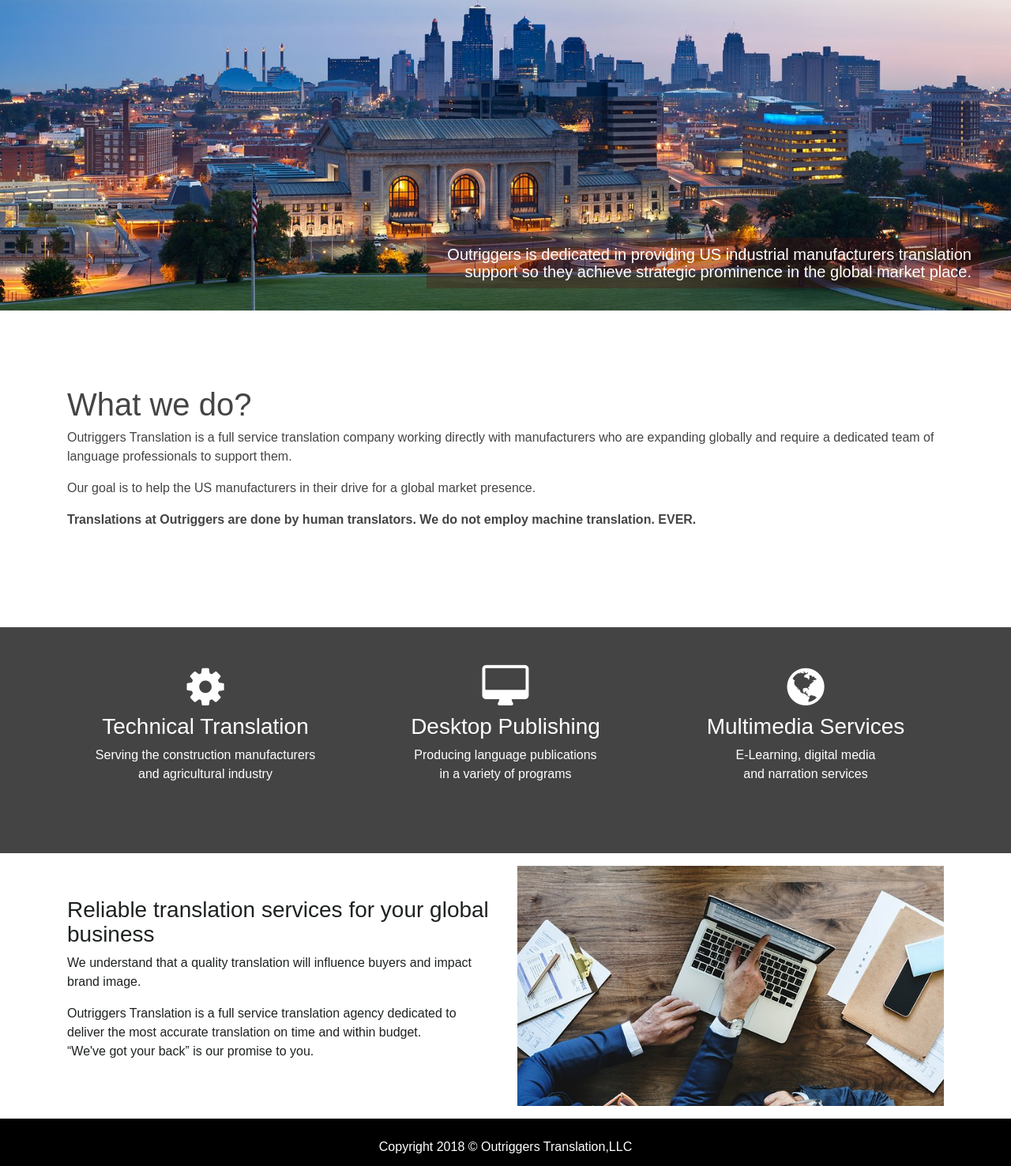
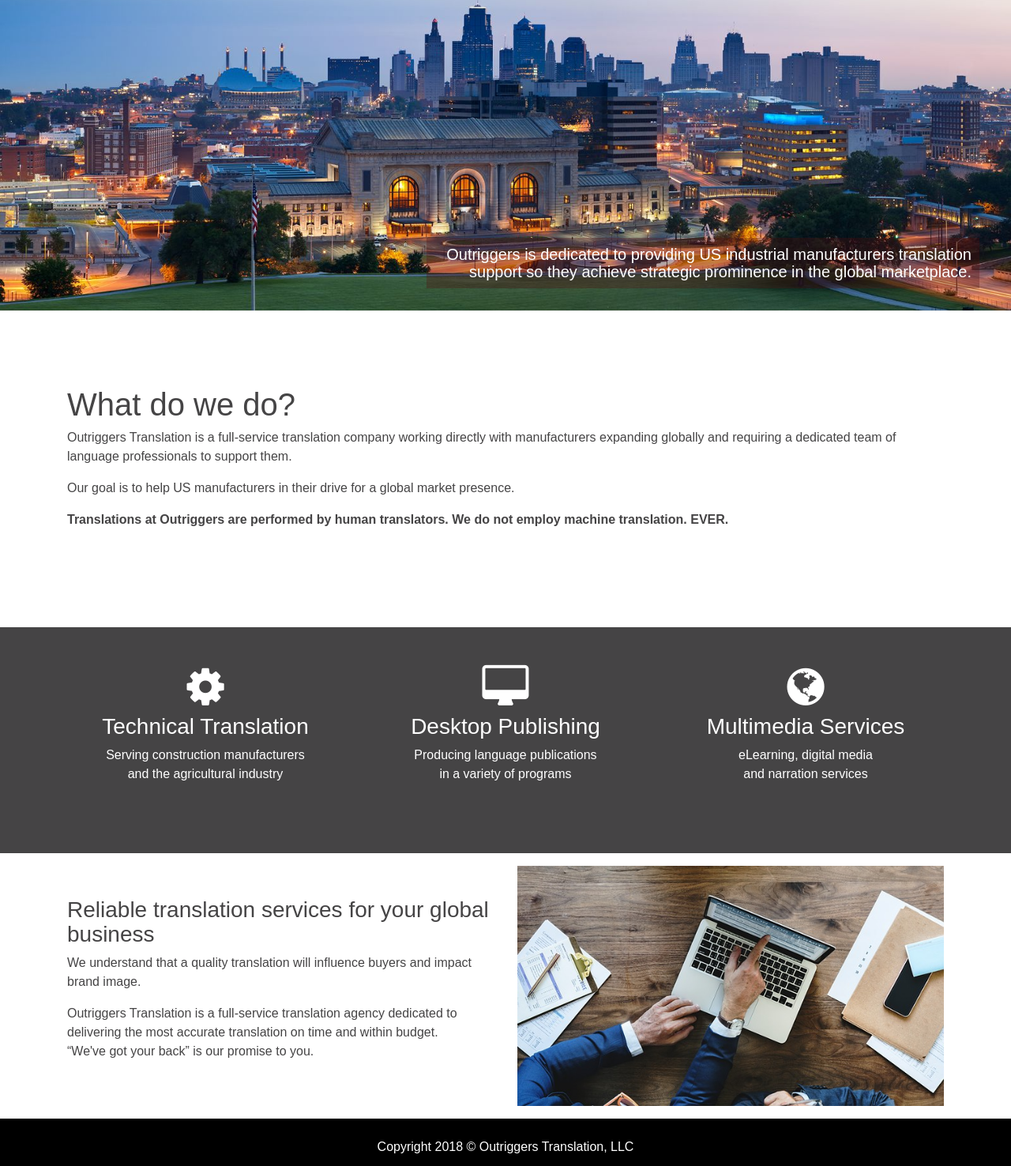
Before and after one commit to coderSuhaib/Outriggers-Translation, a plain HTML site: page index.html in a window 1280 px wide. Shown: the part 184-1660 px from the top of the page at 79% size. Drawn offline with Linux system fonts and the light colour scheme.

Commit message:
Added the thired draft of changes

```diff
--- a/index.html
+++ b/index.html
@@ -46,8 +46,8 @@
                     <div>
                         <h1 class="d-none d-sm-block main-heading-block">Quality Translation for Your Growing International Market</h1>
                         <h5 class="d-none d-md-block text-right main-text-block">
-                            Outriggers is dedicated in providing US industrial manufacturers translation support so they
-                            achieve strategic prominence in the global market place.
+                            Outriggers is dedicated to providing US industrial manufacturers translation support so they
+                            achieve strategic prominence in the global marketplace.
                         </h5>
                     </div>
                 </div>
@@ -57,18 +57,18 @@
             <section id="home-heading" class="p-5">
                 <div class="row">
                     <div class="col">
-                        <div class="container pt-5">
-                            <h1>What we do?</h1>
-                            <p>Outriggers Translation is a full service translation company working directly
-                                with manufacturers who are expanding globally and require a dedicated team
+                        <div class="container pt-5 main-page-text">
+                            <h1>What do we do?</h1>
+                            <p>Outriggers Translation is a full-service translation company working directly
+                                with manufacturers expanding globally and requiring a dedicated team
                                 of language professionals to support them.
                             </p>
                             <p>
-                                Our goal is to help the US manufacturers in their drive for a global
+                                Our goal is to help US manufacturers in their drive for a global
                                 market presence.
                             </p>
                             <p>
-                                <strong>Translations at Outriggers are done by human
+                                <strong>Translations at Outriggers are performed by human
                                 translators. We do not employ machine translation. EVER.</strong>
                             </p>
                         </div>
@@ -84,7 +84,7 @@
                         <div class="col-md-4 mb-4 text-center">
                             <i class="fa fa-cog mb-2"></i>
                             <h3>Technical Translation</h3>
-                            <p>Serving the construction manufacturers </br>and agricultural industry</p>
+                            <p>Serving construction manufacturers </br>and the agricultural industry</p>
                         </div>
                         <div class="col-md-4 mb-4 text-center">
                             <i class="fa fa-desktop mb-2"></i>
@@ -94,7 +94,7 @@
                         <div class="col-md-4 mb-4 text-center">
                             <i class="fa fa-globe mb-2"></i>
                             <h3>Multimedia Services</h3>
-                            <p>E-Learning, digital media </br>and narration services</p>
+                            <p>eLearning, digital media </br>and narration services</p>
                         </div>
                     </div>
                 </div>
@@ -104,13 +104,13 @@
             <section id="info" class="py-3">
                 <div class="container">
                     <div class="row">
-                        <div class="col-md-6 align-self-center test-text">
+                        <div class="col-md-6 align-self-center main-page-text">
                             <h3>Reliable translation services for your global business</h3>
                             <p>We understand that a quality translation will influence buyers
                                 and impact brand image.
                             </p>
-                            <p>Outriggers Translation is a full service translation agency dedicated
-                                to deliver the most accurate translation on time and within budget.
+                            <p>Outriggers Translation is a full-service translation agency dedicated
+                                to delivering the most accurate translation on time and within budget.
                             </br>“We've got your back” is our promise to you.
                             </p>
                         </div>
@@ -126,7 +126,7 @@
             <div class="container">
                 <div class="row">
                     <div class="col">
-                        <p>Copyright 2018 &copy; Outriggers Translation,LLC</p>
+                        <p>Copyright 2018 &copy; Outriggers Translation, LLC</p>
                     </div>
                 </div>
             </div>
--- a/scss/style.scss
+++ b/scss/style.scss
@@ -117,8 +117,6 @@ body{
     color: #000;
 }
 
-/* change text color make change in the first p of the main landing page.*/
-
-.test-text{
+.main-page-text{
     color: #1e2122;
 }
```
Also changed, not shown: about.html (+6 -6 lines), contact.html (+3 -3 lines), services.html (+14 -12 lines).
